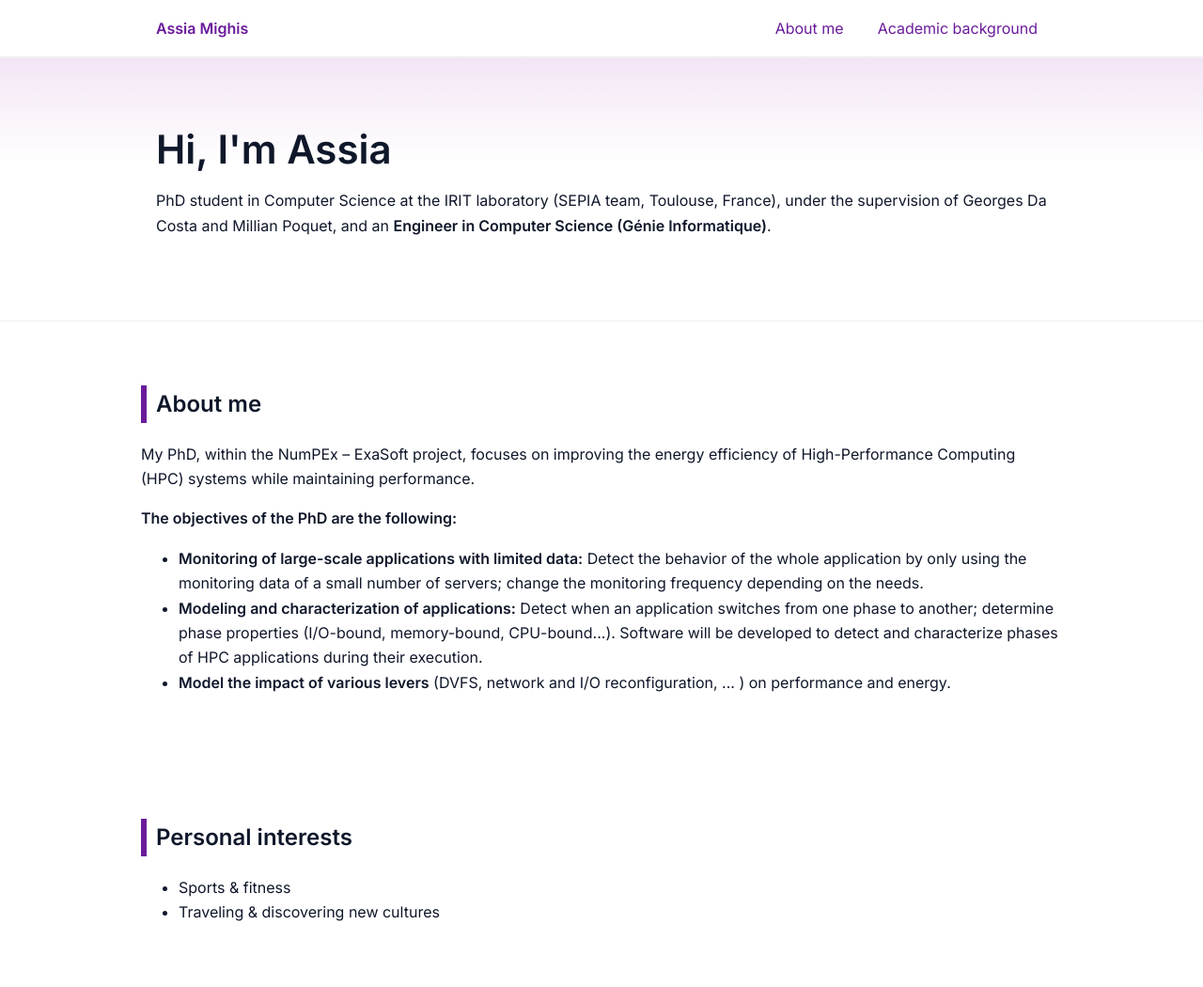
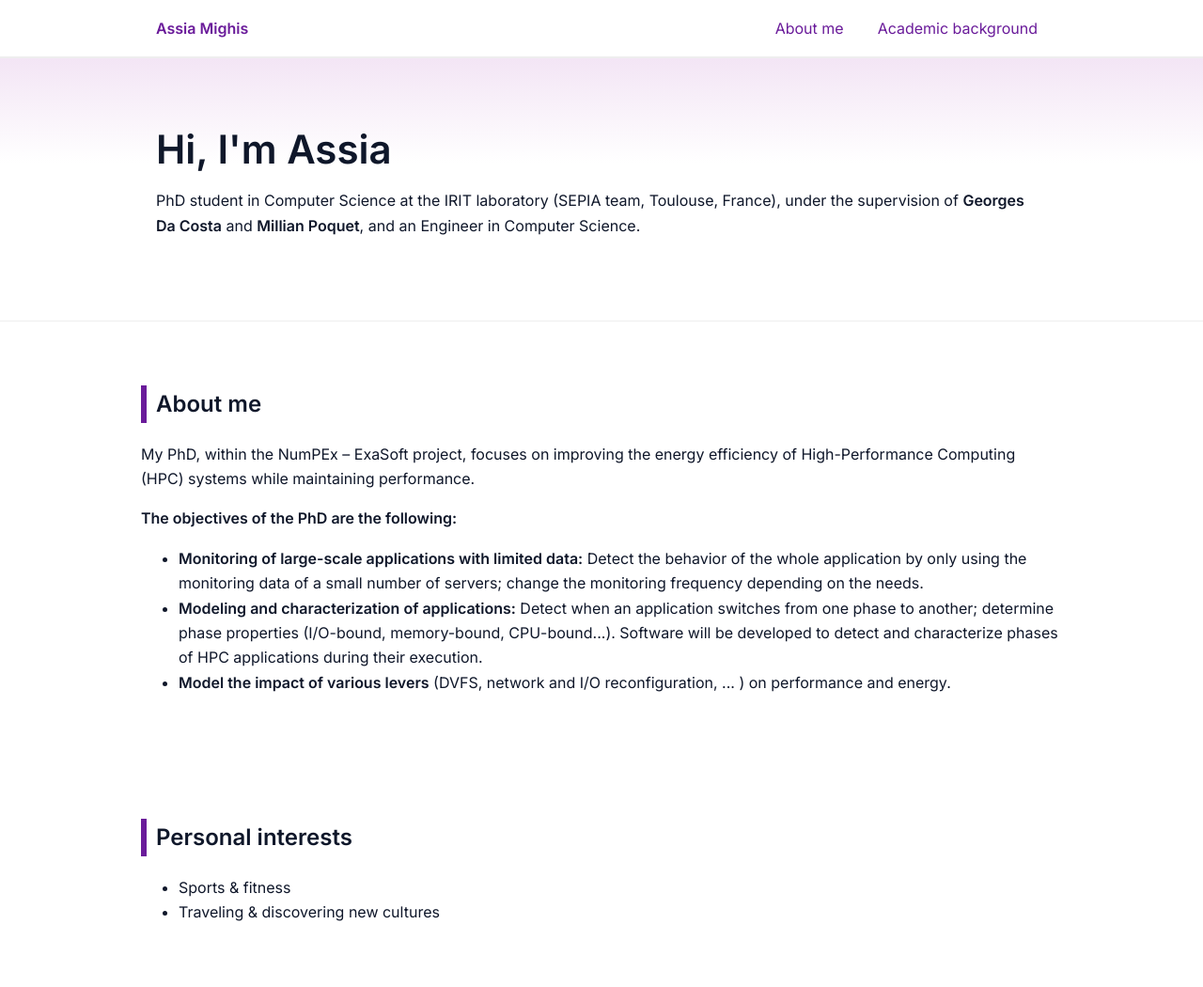
Before and after one commit to AssiaMighis/amighis.github.io, a plain HTML site: page index.html in a window 1280 px wide. Shown: the top 1050 px of the page at 94% size. Drawn offline with Linux system fonts and the light colour scheme.

Commit message:
Update paragraph for clarity and emphasis

```diff
--- a/index.html
+++ b/index.html
@@ -27,7 +27,7 @@
     <section class="hero">
       <div class="container">
         <h1>Hi, I'm Assia</h1>
-        <p>PhD student in Computer Science at the IRIT laboratory (SEPIA team, Toulouse, France), under the supervision of Georges Da Costa and Millian Poquet, and an <strong>Engineer in Computer Science (Génie Informatique)</strong>.</p>
+        <p>PhD student in Computer Science at the IRIT laboratory (SEPIA team, Toulouse, France), under the supervision of <strong>Georges Da Costa</strong> and <strong>Millian Poquet</strong>, and an Engineer in Computer Science.</p>
       </div>
     </section>
 
```
